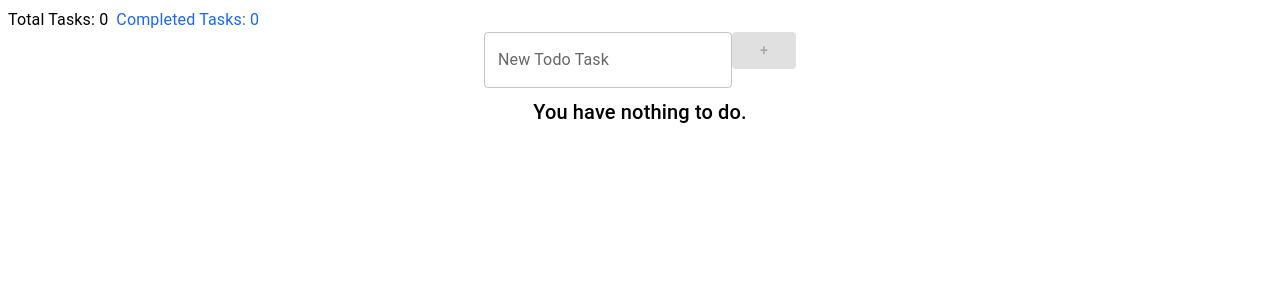
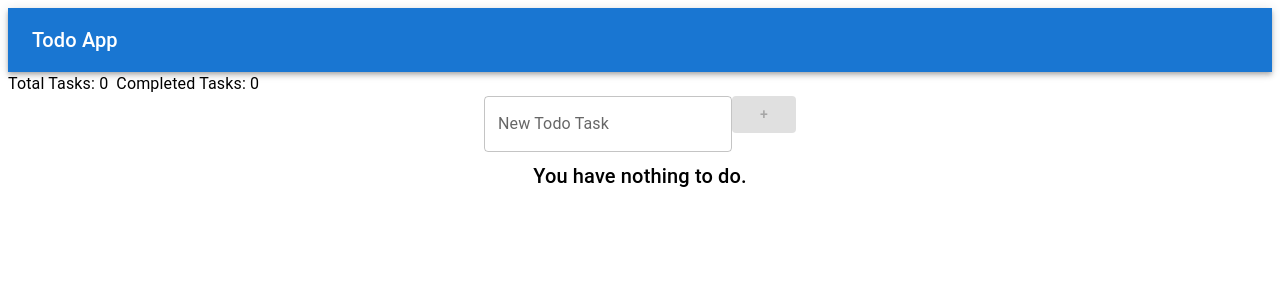
Before and after one commit to chatzijohn/todo-app, a Next.js app: page / in a window 1280 px wide. Shown: the top 300 px of the page. Built offline with nearby package versions, Linux system fonts and the light colour scheme.

Commit message:
Added Top AppBar

```diff
--- /dev/null
+++ b/src/app/SideNav.js
@@ -0,0 +1,31 @@
+import { AppBar, Box, IconButton, Toolbar, Typography } from "@mui/material";
+import MenuIcon from '@mui/icons-material/Menu';
+
+const topBar = (
+    <Box sx={{ flexGrow: 1 }}>
+        <AppBar position="relative">
+            <Toolbar>
+                <IconButton
+                    color="inherit"
+                    aria-aria-label="open drawer"
+                    edge="start"
+                    sx={{ mr: 2, display: { sm:'none' } }}
+                    // onClick={handleDrawerToggle}
+                >
+                    <MenuIcon/>
+                </IconButton>
+                <Typography variant="h6" noWrap component="div">
+                    Todo App
+                </Typography>
+            </Toolbar>
+        </AppBar>
+    </Box>
+)
+
+export default function SideNav() {
+    return (
+        <>
+            {topBar}
+        </>
+    )
+}
--- a/src/app/TodoCounter.js
+++ b/src/app/TodoCounter.js
@@ -1,4 +1,4 @@
-import { Typography, Grid } from "@mui/material"
+import { Grid, Typography } from "@mui/material"
 
 export default function TodoCounter({ todoArr}) {
 
@@ -6,17 +6,16 @@
     const todoTotalCount = todoArr.length
     return (
         <Grid
-            gap={1}
+            sx={{ gap: 1 }}
             container
         >
             <Typography>
                 Total Tasks: {todoTotalCount}
             </Typography>
-
-            <Typography color={"#1a69e8"}>
+            <Typography>
                 Completed Tasks: {todoCompletedCount}
             </Typography>
-        </ Grid>
+        </Grid>
         )
 
 }
--- a/src/app/layout.js
+++ b/src/app/layout.js
@@ -1,3 +1,5 @@
+import SideNav from "@/app/SideNav"
+
 export const metadata = {
   title: 'My todo app',
   description: 'Generated by create next app',
@@ -6,7 +8,11 @@
 export default function RootLayout({ children }) {
   return (
     <html lang="en">
-      <body>{children}</body>
+
+      <body>
+        <SideNav />
+        {children}
+      </body>
     </html>
   )
 }
--- a/src/app/page.js
+++ b/src/app/page.js
@@ -16,7 +16,7 @@
         alignItems="center"
         container
       >
-        <TodoCounter todoArr={ todoArr } setTodoArr={setTodoArr} />
+        <TodoCounter todoArr={ todoArr } />
         <TodoForm todoArr={ todoArr } setTodoArr={setTodoArr} />
         <TodoList todoArr={ todoArr } setTodoArr={setTodoArr} />
       </Grid>
```
